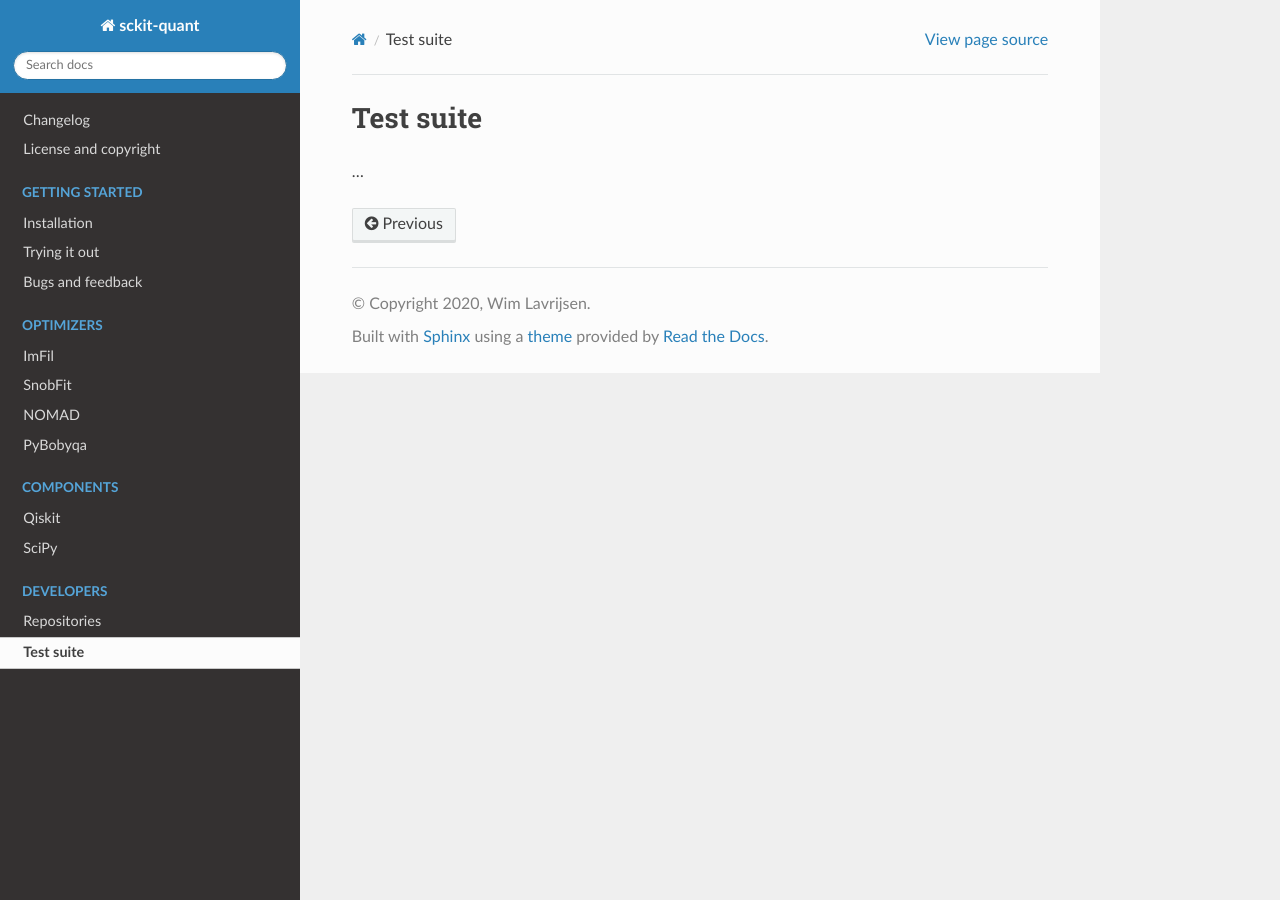
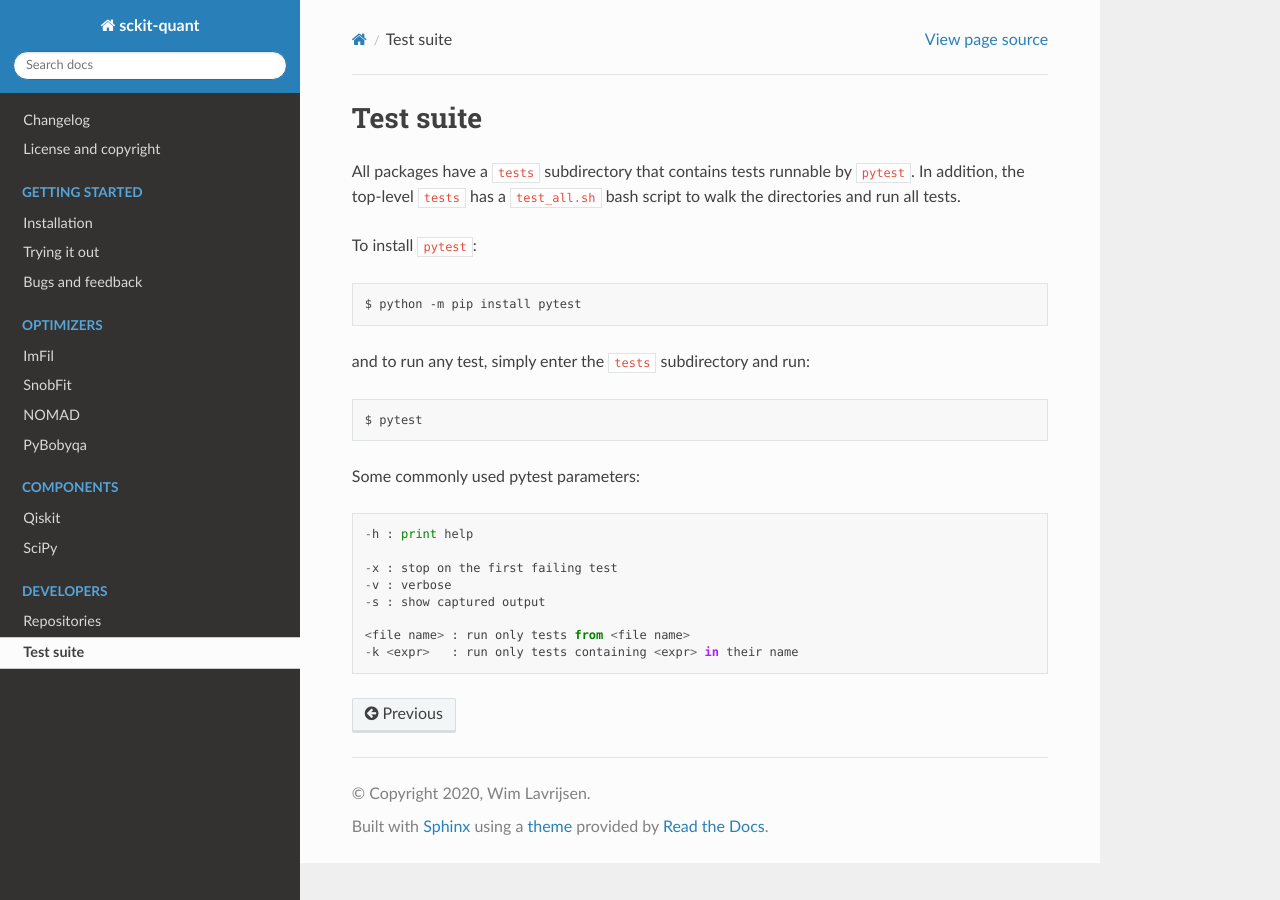
Before and after one commit to scikit-quant/scikit-quant, a Sphinx documentation site: the page built from doc/source/testing.rst, in a window 1280 px wide. Built offline with Sphinx 7.4.7 and the Read the Docs theme 2.0.0, drawn with Linux system fonts in a browser that asks for light colours.

Commit message:
fill out section on testing

```diff
--- a/doc/source/testing.rst
+++ b/doc/source/testing.rst
@@ -4,4 +4,26 @@
 Test suite
 ==========
 
-...
+All packages have a ``tests`` subdirectory that contains tests runnable by
+``pytest``.
+In addition, the top-level ``tests`` has a ``test_all.sh`` bash script to
+walk the directories and run all tests.
+
+To install ``pytest``::
+
+   $ python -m pip install pytest
+
+and to run any test, simply enter the ``tests`` subdirectory and run::
+
+   $ pytest
+
+Some commonly used pytest parameters::
+
+   -h : print help
+
+   -x : stop on the first failing test
+   -v : verbose
+   -s : show captured output
+
+   <file name> : run only tests from <file name>
+   -k <expr>   : run only tests containing <expr> in their name
```
